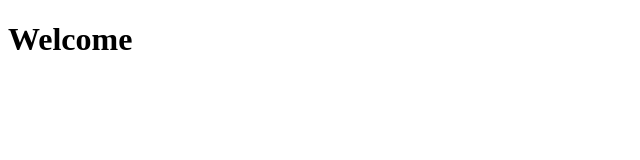
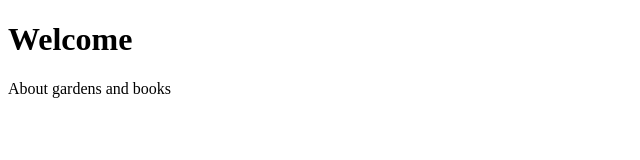
Before and after one commit to twinturtle42/projettest, a plain HTML site: page index.html in a window 1280 px wide. Shown: the whole page, without its empty margins (0-640 px from the left). Drawn offline with Linux system fonts and the light colour scheme.

Commit message:
Added title explanation to HTML body

```diff
--- a/index.html
+++ b/index.html
@@ -7,5 +7,6 @@
 </head>
 <body>
     <h1>Welcome</h1>
+    <p>About gardens and books</p>
 </body>
 </html>
```
